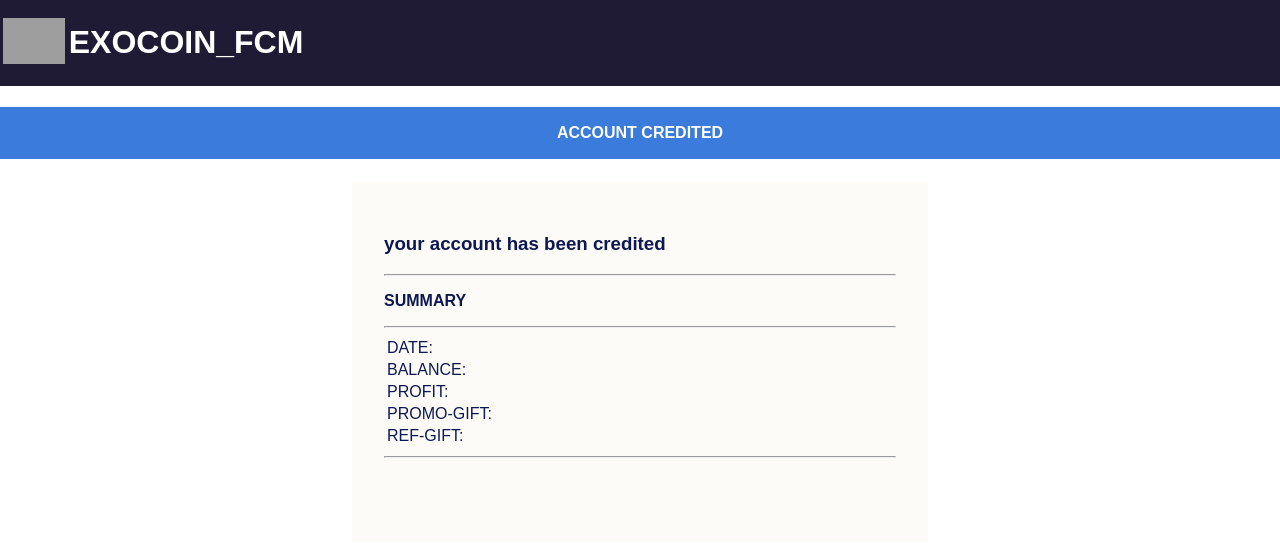
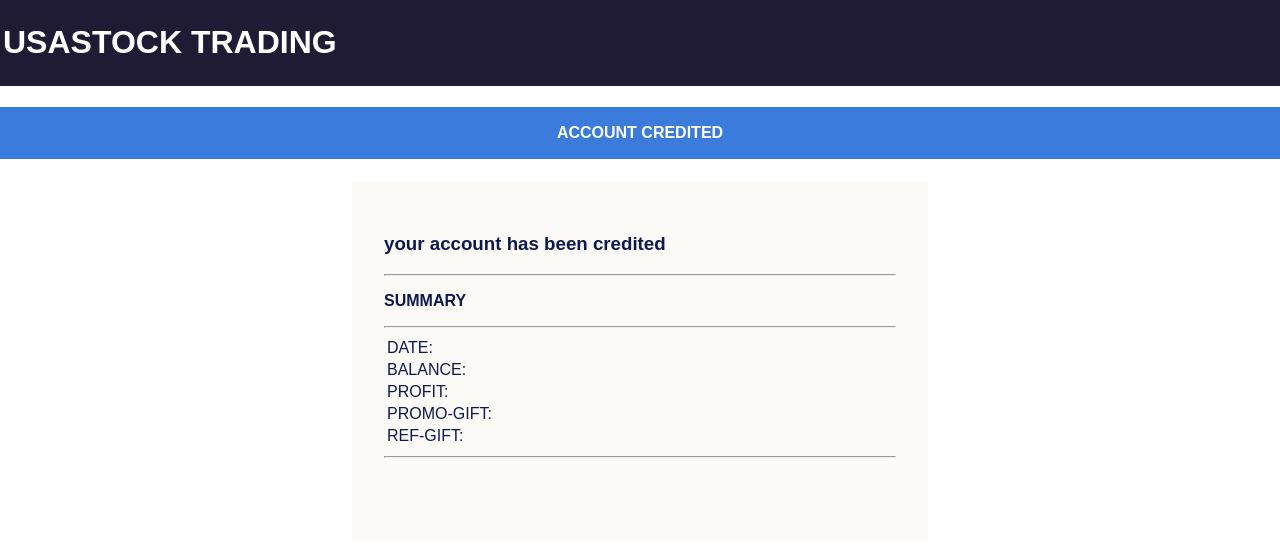
Before and after one commit to goldopt121/usastock, a Django app: template exocoinapp/templates/admin/alert.html in a window 1280 px wide. Shown: the top 543 px of the page. Run offline with Django 3.2, Linux system fonts and the light colour scheme; the template is opened without the code that fills it, so the values that code supplies are empty; grey boxes are pictures that could not be loaded.

Commit message:
Update alert.html

```diff
--- a/exocoinapp/templates/admin/alert.html
+++ b/exocoinapp/templates/admin/alert.html
@@ -25,8 +25,7 @@
     <table style="width:100%; background-color:#1f1b34;">
 
         <tr>
-            <td class="td1"><img src="https://yt3.ggpht.com/a/AGF-l783QTFHGWOQR1BrCzFzwDEmbfjWiHVwT-0hlg=s900-c-k-c0xffffffff-no-rj-mo" style="width:100%;" ></td>
-            <td style="color:white;"><h1 class="td2"><h1>EXOCOIN_FCM</h1></td>
+       <td style="color:white;"><h1 class="td2"><h1>USASTOCK TRADING</h1></td>
         </tr>
     </table>
 </header>
```
